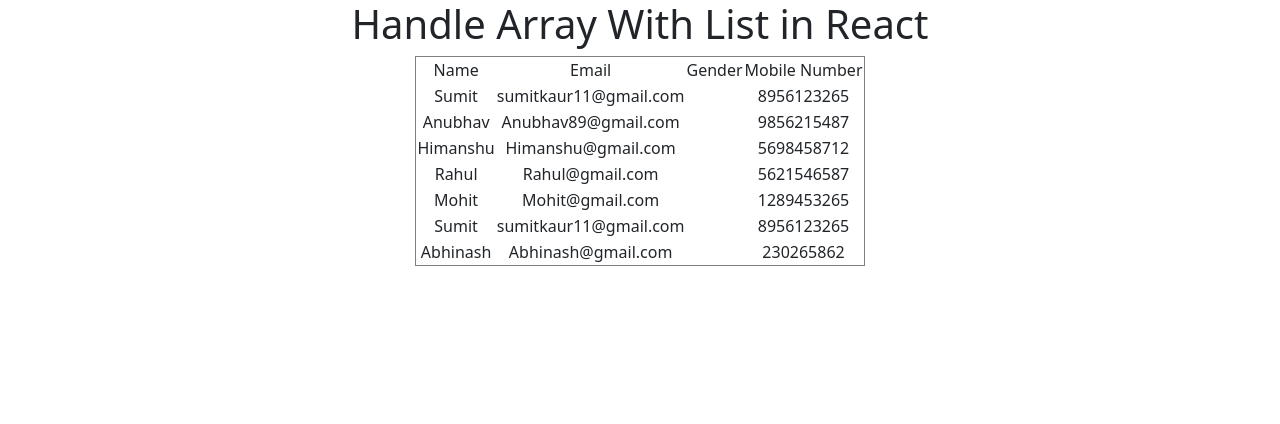
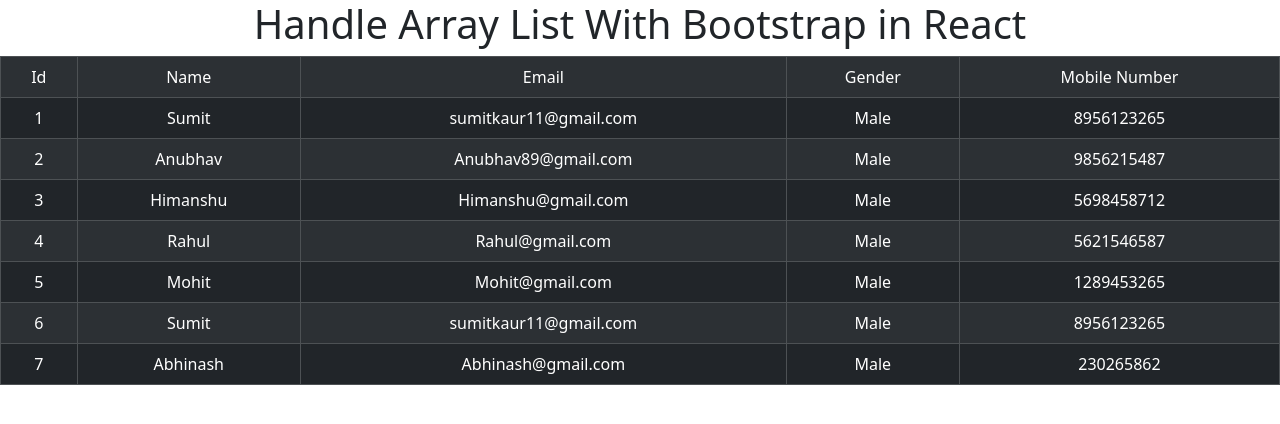
Before and after one commit to Himanshu1201/React-Git, a React (Create React App) app: page / in a window 1280 px wide. Shown: the top 424 px of the page. Built offline with nearby package versions, Linux system fonts and the light colour scheme.

Commit message:
Handle Array List With Bootstrap in React

```diff
--- a/src/App.js
+++ b/src/App.js
@@ -22,11 +22,12 @@
 import UseEffectWithStateProps from './UseEffectWithStateProps';
 import StyleInReact from './StyleInReact';
 import HandleArrayWithList from './HandleArrayWithList';
+import HandleArrayListWithBootstrap from './HandleArrayListWithBootstrap';
 
 function App(){
         return(
             <div className='App'>
-                < HandleArrayWithList/>
+                < HandleArrayListWithBootstrap/>
             </div>
         )
       }
--- /dev/null
+++ b/src/HandleArrayListWithBootstrap.js
@@ -0,0 +1,78 @@
+import React from "react";
+import {Table} from 'react-bootstrap';
+function HandleArrayListWithBootstrap(){
+    const students = [
+        {
+            name: 'Sumit',
+            email: 'sumitkaur11@gmail.com',
+            gender: 'Male',
+            MobileNumber: '8956123265'
+        },
+        {
+            name: 'Anubhav',
+            email: 'Anubhav89@gmail.com',
+            gender: 'Male',
+            MobileNumber: '9856215487'
+        },
+        {
+            name: 'Himanshu',
+            email: 'Himanshu@gmail.com',
+            gender: 'Male',
+            MobileNumber: '5698458712'
+        },
+        {
+            name: 'Rahul',
+            email: 'Rahul@gmail.com',
+            gender: 'Male',
+            MobileNumber: '5621546587'
+        },
+        {
+            name: 'Mohit',
+            email: 'Mohit@gmail.com',
+            gender: 'Male',
+            MobileNumber: '1289453265'
+        },
+        {
+            name: 'Sumit',
+            email: 'sumitkaur11@gmail.com',
+            gender: 'Male',
+            MobileNumber: '8956123265'
+        },
+        {
+            name: 'Abhinash',
+            email: 'Abhinash@gmail.com',
+            gender: 'Male',
+            MobileNumber: '230265862'
+        },
+    ]
+
+    return(
+        <div>
+            <h1> Handle Array List With Bootstrap in React </h1>
+            <Table striped bordered hover variant="dark">
+                <tbody>
+                <tr>
+                    <td>Id</td>
+                    <td>Name</td>
+                    <td>Email</td>
+                    <td>Gender</td>
+                    <td>Mobile Number</td>
+                </tr>
+            {
+                students.map((data, i)=>
+                    <tr key={i}>
+                        <td>{i+1}</td>
+                        <td>{data.name}</td>
+                        <td>{data.email}</td>
+                        <td>{data.gender}</td>
+                        <td>{data.MobileNumber}</td>
+                    </tr>
+                )
+            }
+                </tbody>
+            </Table>
+        </div>
+    )
+}
+
+export default HandleArrayListWithBootstrap
```
